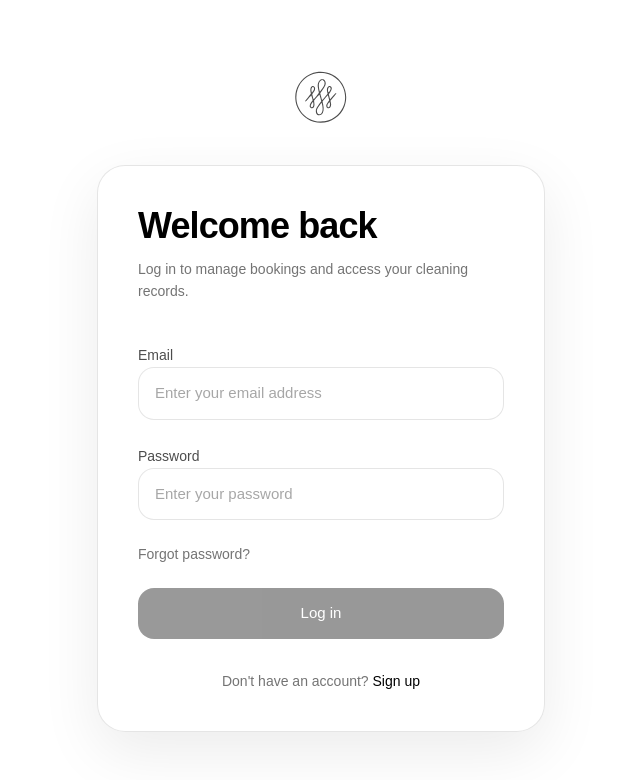
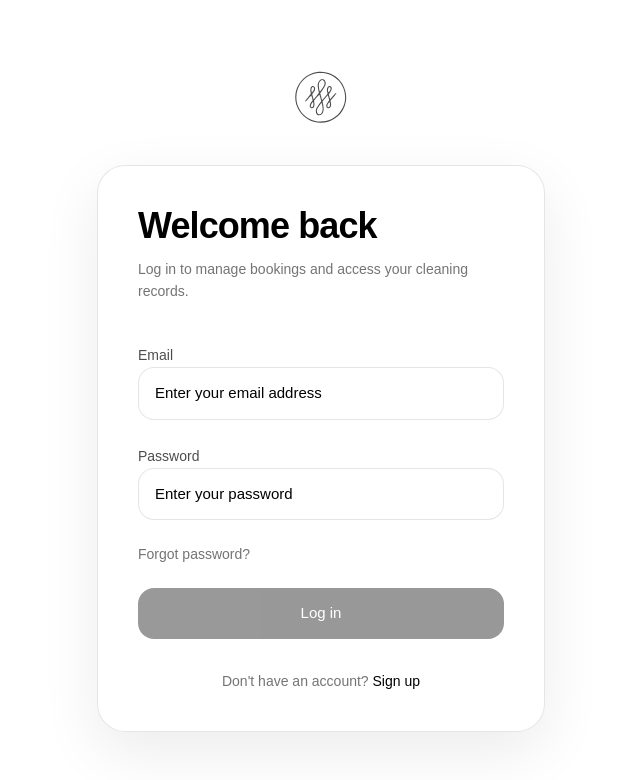
Before and after one commit to 3S-Clean/3s-clean-app, a Next.js app: page /login in a window 1280 px wide. Shown: the top 780 px of the page, without its empty margins (319-959 px from the left). Built offline with nearby package versions, Linux system fonts and the light colour scheme; no server answers.

Commit message:
feat: update verify

```diff
--- a/app/globals.css
+++ b/app/globals.css
@@ -8,8 +8,8 @@
 @theme inline {
   --color-background: var(--background);
   --color-foreground: var(--foreground);
-  --font-sans: var(--font-geist-sans);
-  --font-mono: var(--font-geist-mono);
+    --font-sans: system-ui, -apple-system, sans-serif;
+    --font-mono: 'Courier New', monospace;
 }
 
 @media (prefers-color-scheme: dark) {
@@ -36,3 +36,31 @@ body {
 .gc-shake {
     animation: gc-shake 300ms ease-in-out;
 }
+
+/* Android Chrome text fix */
+input[type="email"],
+input[type="password"],
+input[type="text"] {
+    -webkit-text-fill-color: #000000;
+    color: #000000 !important;
+    opacity: 1;
+}
+
+/* Autofill styles */
+input[type="email"]:-webkit-autofill,
+input[type="password"]:-webkit-autofill,
+input[type="text"]:-webkit-autofill {
+    -webkit-text-fill-color: #000000 !important;
+    -webkit-box-shadow: 0 0 0 1000px rgba(255, 255, 255, 0.9) inset !important;
+    transition: background-color 5000s ease-in-out 0s;
+}
+
+/* Фикс для backdrop-blur на Android */
+@supports (-webkit-backdrop-filter: blur(1px)) or (backdrop-filter: blur(1px)) {
+    input[type="email"],
+    input[type="password"],
+    input[type="text"] {
+        transform: translateZ(0); /* force hardware acceleration */
+        -webkit-font-smoothing: antialiased;
+    }
+}
```
